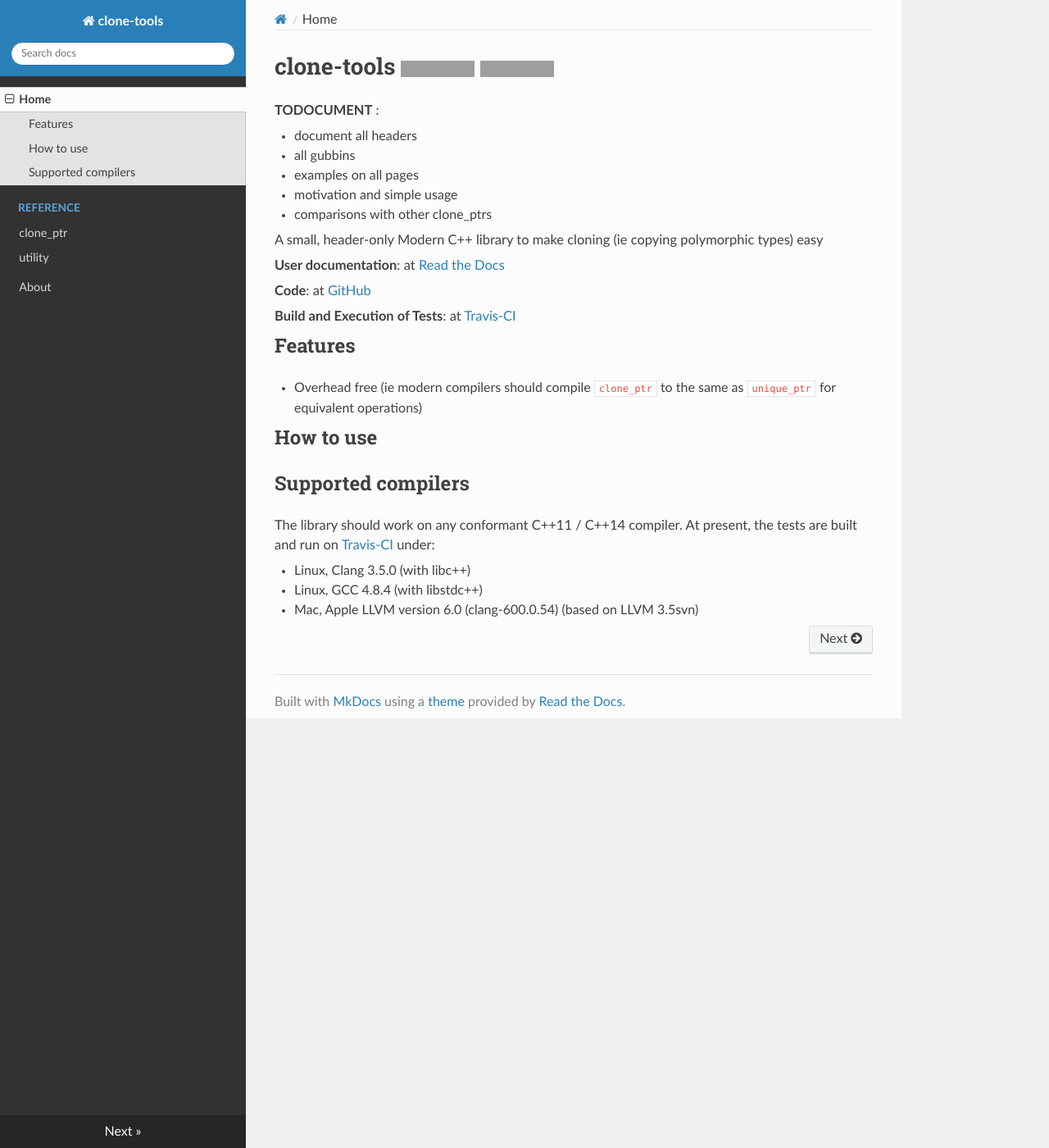
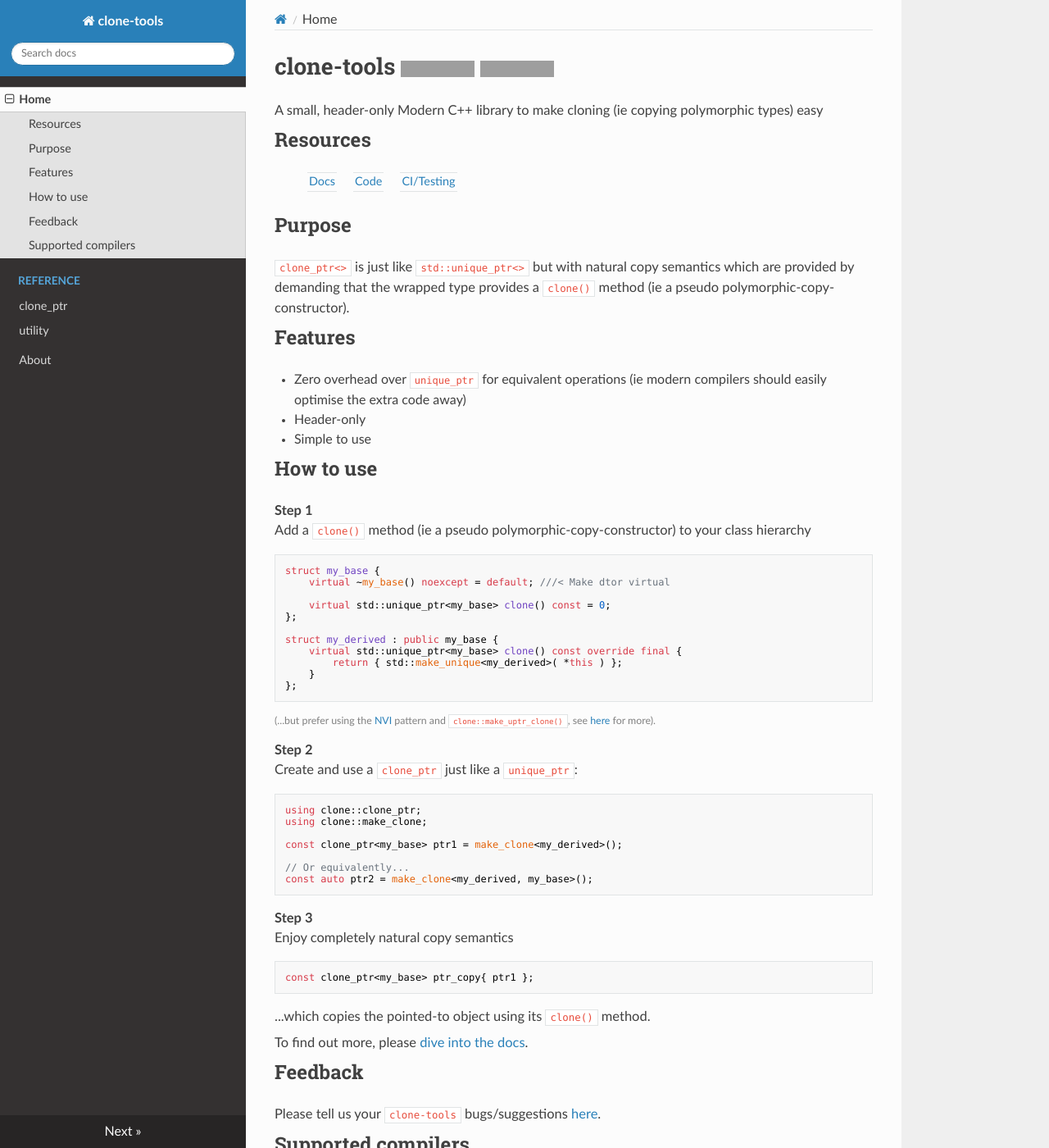
Before and after one commit to tonyelewis/clone-tools, an MkDocs documentation site: the page built from docs/index.md, in a window 1280 px wide and 1400 px high. Shown: the whole window at 82% size. Built offline with MkDocs 1.6.1, drawn with Linux system fonts in a browser that asks for light colours; nearby versions of some CDN libraries; old or Windows-style settings are respelled for this version of MkDocs; some of the changed text lies outside the part shown; grey boxes are pictures that could not be loaded.

Commit message:
Update front page of GitHub / RTD

```diff
--- a/docs/index.md
+++ b/docs/index.md
@@ -1,28 +1,82 @@
 # clone-tools [![Build Status](https://travis-ci.org/tonyelewis/clone-tools.svg?branch=master)](https://travis-ci.org/tonyelewis/clone-tools) [![Documentation Status](https://readthedocs.org/projects/clone-tools/badge/?version=latest)](http://clone-tools.readthedocs.io/en/latest/?badge=latest)
-
-**TODOCUMENT** :
-
- * document all headers
- * all gubbins
- * examples on all pages
- * motivation and simple usage
- * comparisons with other clone_ptrs
 
 A small, header-only Modern C++ library to make cloning (ie copying polymorphic types) easy
 
-**User documentation**: at [Read the Docs](http://clone-tools.readthedocs.io/en/latest/ "The CATH Tools user documentation at Read the Docs")
+Resources
+-------
 
-**Code**: at [GitHub](https://github.com/tonyelewis/clone-tools "The clone-tools GitHub respository")
+<table class="front-links-table" style="border-collapse: separate; border-spacing: 20px 0; margin-left: 20px;">
+<tbody>
+<tr>
+<td align="left"><a href="http://clone-tools.readthedocs.io/en/latest/" title="The CATH Tools user documentation at Read the Docs"> Docs       </a> </td>
+<td align="left"><a href="https://github.com/tonyelewis/clone-tools"    title="The clone-tools GitHub respository"                > Code       </a> </td>
+<td align="left"><a href="https://travis-ci.org/tonyelewis/clone-tools" title="The clone-tools Travis-CI builds"                  > CI/Testing </a> </td>
+</tr>
+</tbody>
+</table>
 
-**Build and Execution of Tests**: at [Travis-CI](https://travis-ci.org/tonyelewis/clone-tools "The clone-tools Travis-CI builds")
+Purpose
+-------
+
+`clone_ptr<>` is just like `std::unique_ptr<>` but with natural copy semantics which are provided by demanding that the wrapped type provides a `clone()` method (ie a pseudo polymorphic-copy-constructor).
 
 Features
 --------
 
- * Overhead free (ie modern compilers should compile `clone_ptr` to the same as `unique_ptr` for equivalent operations)
+ * Zero overhead over `unique_ptr` for equivalent operations (ie modern compilers should easily optimise the extra code away)
+ * Header-only
+ * Simple to use
 
 How to use
 ----------
+
+**Step 1** <br>
+Add a `clone()` method (ie a pseudo polymorphic-copy-constructor) to your class hierarchy
+
+~~~~~cpp
+struct my_base {
+	virtual ~my_base() noexcept = default; ///< Make dtor virtual
+
+	virtual std::unique_ptr<my_base> clone() const = 0;
+};
+
+struct my_derived : public my_base {
+	virtual std::unique_ptr<my_base> clone() const override final {
+		return { std::make_unique<my_derived>( *this ) };
+	}
+};
+~~~~~
+
+<sup>(...but prefer using the [NVI](https://en.wikipedia.org/wiki/Non-virtual_interface_pattern) pattern and `clone::make_uptr_clone()`, see [here](http://clone-tools.readthedocs.io/en/latest/reference/utility/) for more).</sup>
+
+**Step 2** <br>
+Create and use a `clone_ptr` just like a `unique_ptr`:
+
+~~~~~cpp
+using clone::clone_ptr;
+using clone::make_clone;
+
+const clone_ptr<my_base> ptr1 = make_clone<my_derived>();
+
+// Or equivalently...
+const auto ptr2 = make_clone<my_derived, my_base>();
+~~~~~
+
+**Step 3** <br>
+Enjoy completely natural copy semantics
+
+~~~~~cpp
+const clone_ptr<my_base> ptr_copy{ ptr1 };
+~~~~~
+
+...which copies the pointed-to object using its `clone()` method.
+
+To find out more, please [dive into the docs](http://clone-tools.readthedocs.io/en/latest/reference/clone_ptr/).
+
+Feedback
+--------
+
+Please tell us your `clone-tools` bugs/suggestions [here](https://github.com/tonyelewis/clone-tools/issues/new).
 
 Supported compilers
 -------------------
@@ -32,3 +86,22 @@ The library should work on any conformant C++11 / C++14 compiler. At present, th
  * Linux, Clang 3.5.0 (with libc++)
  * Linux, GCC 4.8.4 (with libstdc++)
  * Mac, Apple LLVM version 6.0 (clang-600.0.54) (based on LLVM 3.5svn)
+
+&nbsp;
+
+&nbsp;
+
+&nbsp;
+
+&nbsp;
+
+<small>
+**TODOCUMENT** :
+
+ * document all headers
+ * all gubbins
+ * examples on all pages
+ * motivation and simple usage
+ * comparison with other clone_ptrs
+ * comparison with [`polymorphic_value`](https://github.com/jbcoe/polymorphic_value)
+</small>
```
Also changed, not shown: README.md (+93 -4 lines).
